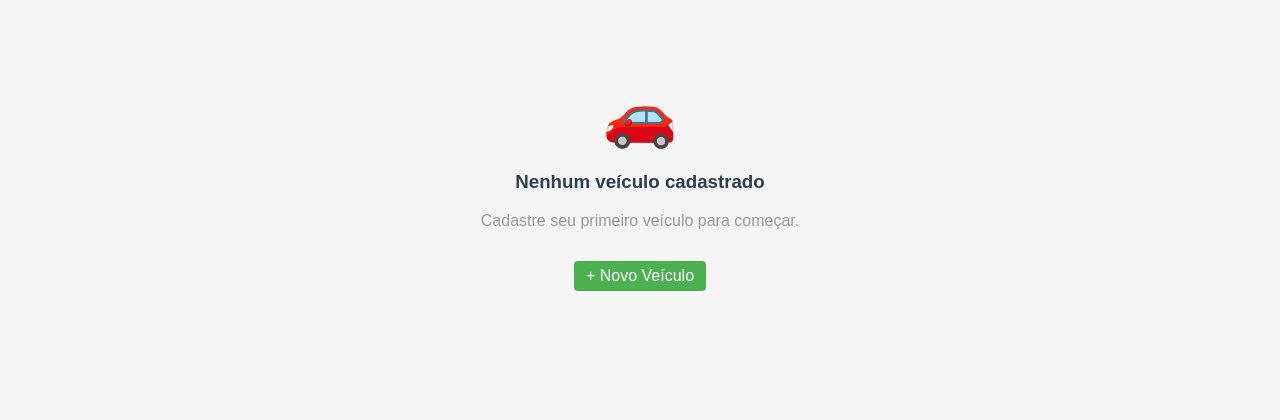
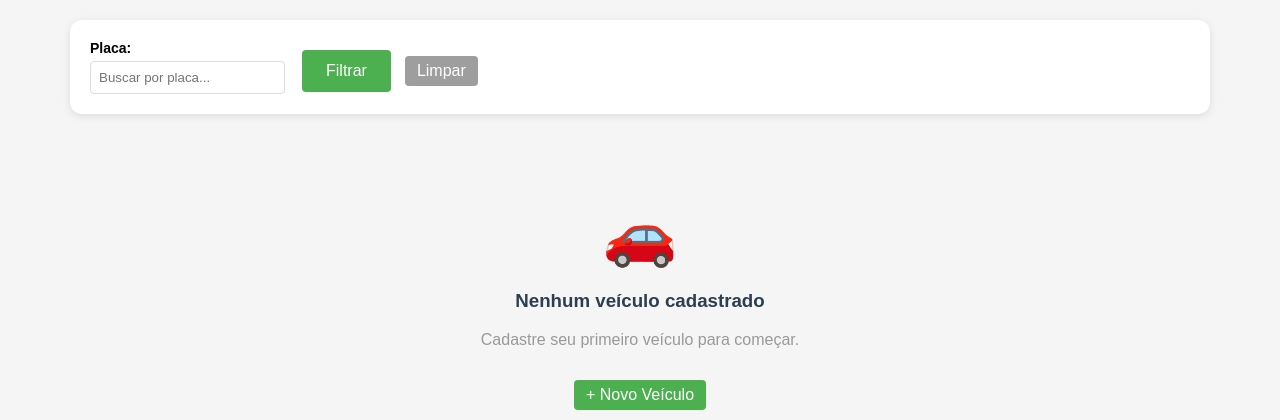
Before and after one commit to aliastrackingna/frotas, a Django app: page /veiculos/list/ in a window 1280 px wide. Shown: the part 167-587 px from the top of the page. Run offline with Django 5.2, Linux system fonts and the light colour scheme; data that the repository does not hold is empty.

Commit message:
Add vehicle filter by plate in vehicle list

```diff
--- a/vehicles/templates/vehicles/veiculo_list.html
+++ b/vehicles/templates/vehicles/veiculo_list.html
@@ -6,6 +6,21 @@
 <div class="header">
     <h1>🚗 Veículos</h1>
     <a href="{% url 'veiculo_create' %}" class="btn btn-primary">+ Novo Veículo</a>
+</div>
+
+<div class="filter-card">
+    <form method="get" class="filter-form">
+        <div class="filter-row">
+            <div class="filter-group">
+                <label for="placa">Placa:</label>
+                <input type="text" id="placa" name="placa" value="{{ placa_busca|default:'' }}" placeholder="Buscar por placa...">
+            </div>
+            <div class="filter-actions">
+                <button type="submit" class="btn btn-primary">Filtrar</button>
+                <a href="{% url 'veiculo_list' %}" class="btn btn-back">Limpar</a>
+            </div>
+        </div>
+    </form>
 </div>
 
 {% if veiculos %}
--- a/vehicles/views/veiculo_views.py
+++ b/vehicles/views/veiculo_views.py
@@ -8,7 +8,14 @@ def index(request):
 
 
 def veiculo_list(request):
-    return render(request, 'vehicles/veiculo_list.html', {'veiculos': Veiculo.objects.all()})
+    veiculos = Veiculo.objects.all()
+    placa = request.GET.get('placa', '')
+    if placa:
+        veiculos = veiculos.filter(placa__icontains=placa)
+    return render(request, 'vehicles/veiculo_list.html', {
+        'veiculos': veiculos,
+        'placa_busca': placa
+    })
 
 
 def veiculo_detail(request, pk):
```
